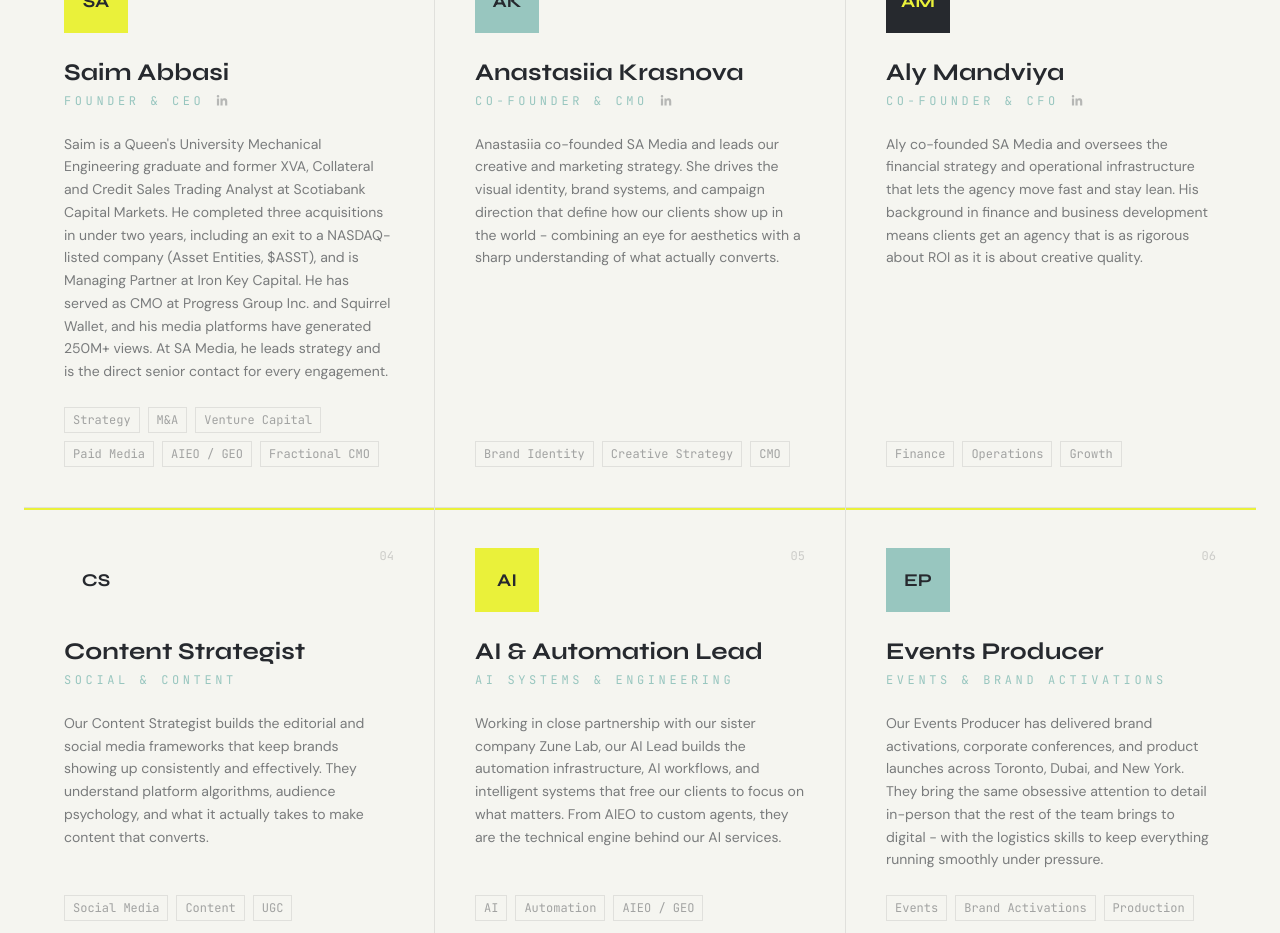
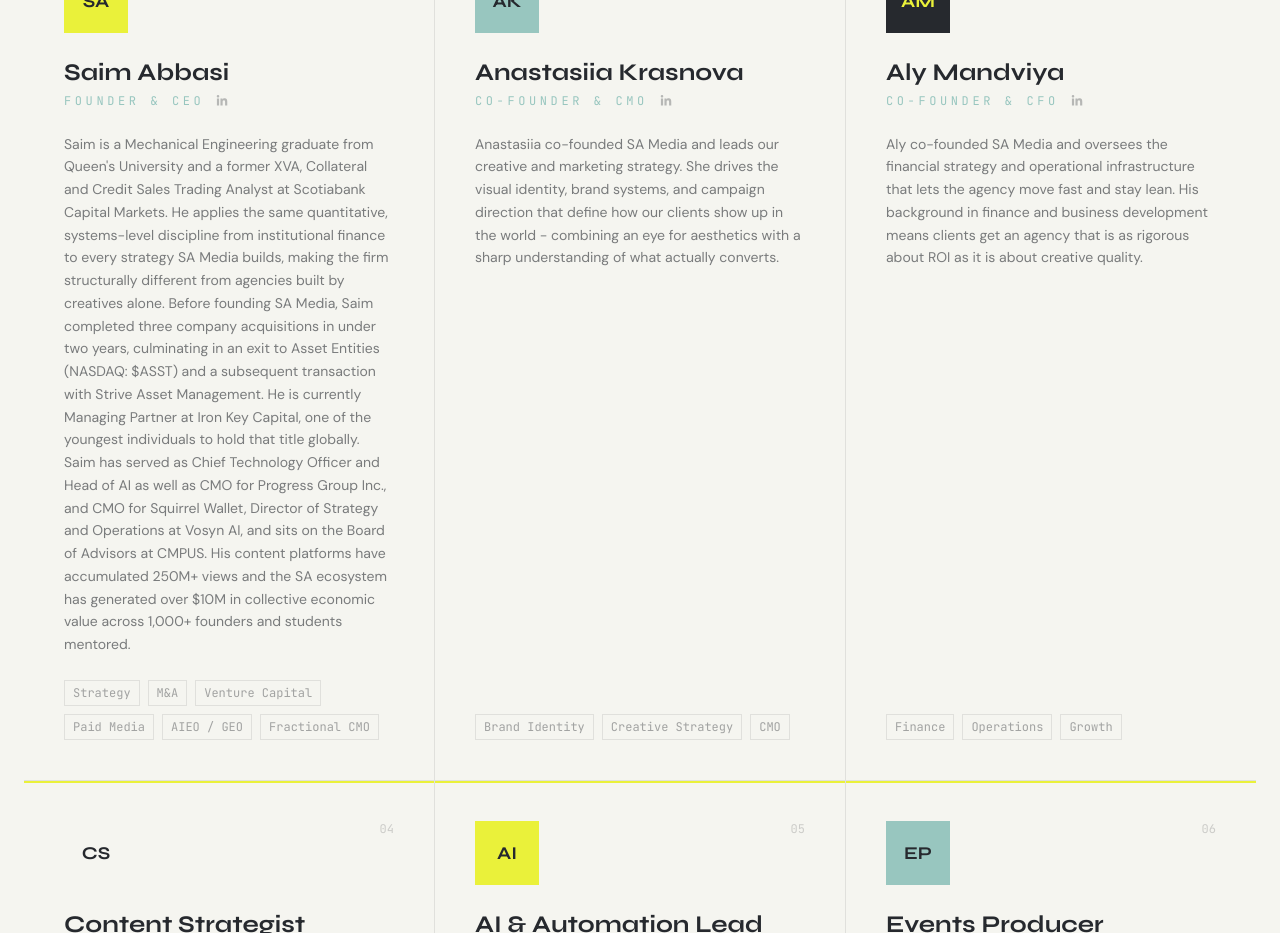
Before and after one commit to SaimAbbasi/samedia-io, a Next.js app: page /team in a window 1280 px wide. Shown: the part 1720-2653 px from the top of the page. Built offline with nearby package versions, Linux system fonts and the light colour scheme.

Commit message:
fix: update Saim's card bio to match founder spotlight bio
Co-Authored-By: Claude Sonnet 4.6 <noreply@anthropic.com>

```diff
--- a/app/team/TeamPageClient.tsx
+++ b/app/team/TeamPageClient.tsx
@@ -10,7 +10,7 @@ const team = [
     initial: 'SA',
     color: 'bg-lime',
     textColor: 'text-dark',
-    bio: "Saim is a Queen's University Mechanical Engineering graduate and former XVA, Collateral and Credit Sales Trading Analyst at Scotiabank Capital Markets. He completed three acquisitions in under two years, including an exit to a NASDAQ-listed company (Asset Entities, $ASST), and is Managing Partner at Iron Key Capital. He has served as CMO at Progress Group Inc. and Squirrel Wallet, and his media platforms have generated 250M+ views. At SA Media, he leads strategy and is the direct senior contact for every engagement.",
+    bio: "Saim is a Mechanical Engineering graduate from Queen's University and a former XVA, Collateral and Credit Sales Trading Analyst at Scotiabank Capital Markets. He applies the same quantitative, systems-level discipline from institutional finance to every strategy SA Media builds, making the firm structurally different from agencies built by creatives alone. Before founding SA Media, Saim completed three company acquisitions in under two years, culminating in an exit to Asset Entities (NASDAQ: $ASST) and a subsequent transaction with Strive Asset Management. He is currently Managing Partner at Iron Key Capital, one of the youngest individuals to hold that title globally. Saim has served as Chief Technology Officer and Head of AI as well as CMO for Progress Group Inc., and CMO for Squirrel Wallet, Director of Strategy and Operations at Vosyn AI, and sits on the Board of Advisors at CMPUS. His content platforms have accumulated 250M+ views and the SA ecosystem has generated over $10M in collective economic value across 1,000+ founders and students mentored.",
     tags: ['Strategy', 'M&A', 'Venture Capital', 'Paid Media', 'AIEO / GEO', 'Fractional CMO'],
     linkedin: 'https://www.linkedin.com/in/saimabbasi/',
     website: 'https://saimabbasi.com/',
```
